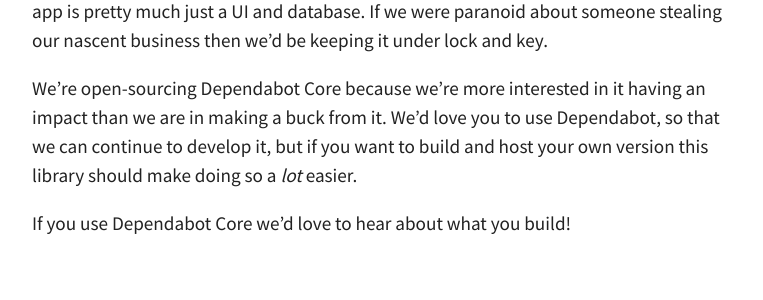
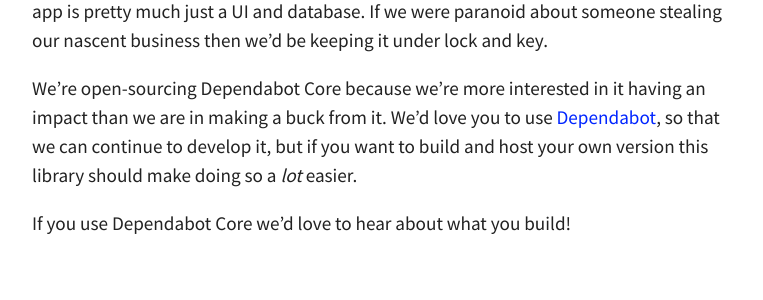
Before and after one commit to desenvolvedorIcotrade/App.bot, a Jekyll site: the page built from blog/_posts/2017-07-31-dependabot-core-is-now-open-source.md, in a window 1280 px wide. Shown: the part 1034-1334 px from the top of the page, without its empty margins (258-1021 px from the left). Built offline with Jekyll 4.4.1, drawn with Linux system fonts in a browser that asks for light colours; nearby versions of some CDN libraries; some of the changed lines change nothing that is shown.

Commit message:
Add link

```diff
--- a/blog/_posts/2017-07-31-dependabot-core-is-now-open-source.md
+++ b/blog/_posts/2017-07-31-dependabot-core-is-now-open-source.md
@@ -36,10 +36,12 @@
 stealing our nascent business then we'd be keeping it under lock and key.
 
 We're open-sourcing Dependabot Core because we're more interested in it having
-an impact than we are in making a buck from it. We'd love you to use Dependabot,
-so that we can continue to develop it, but if you want to build and host your
-own version this library should make doing so a *lot* easier.
+an impact than we are in making a buck from it. We'd love you to use
+[Dependabot][dependabot], so that we can continue to develop it, but if you want
+to build and host your own version this library should make doing so a *lot*
+easier.
 
 If you use Dependabot Core we'd love to hear about what you build!
 
+[dependabot]: https://dependabot.com
 [dependabot-core]: https://github.com/dependabot/dependabot-core
```
